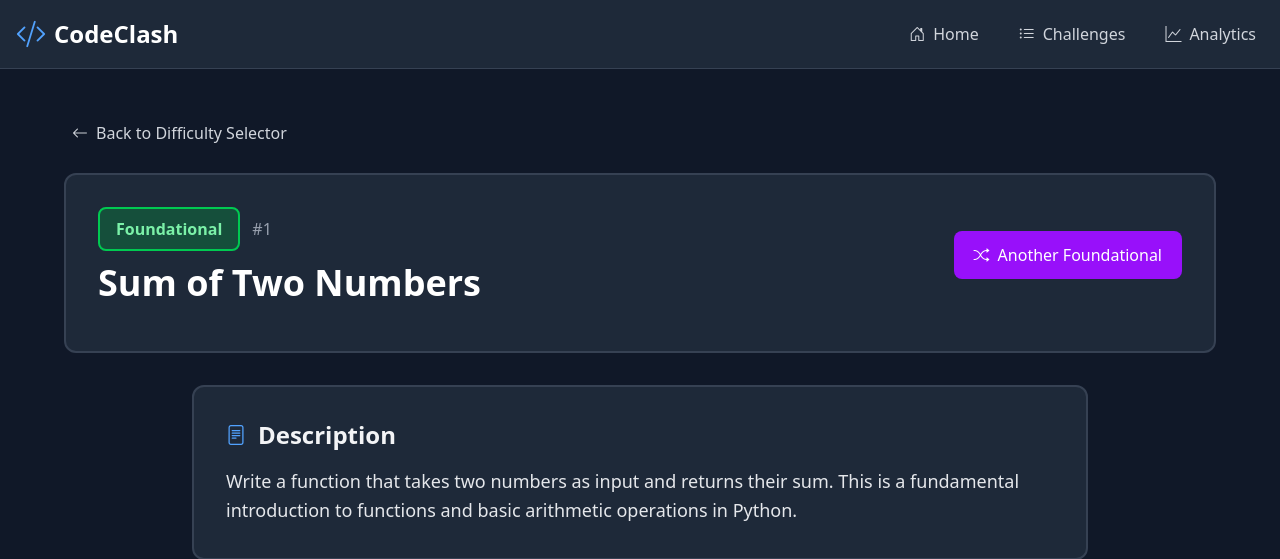
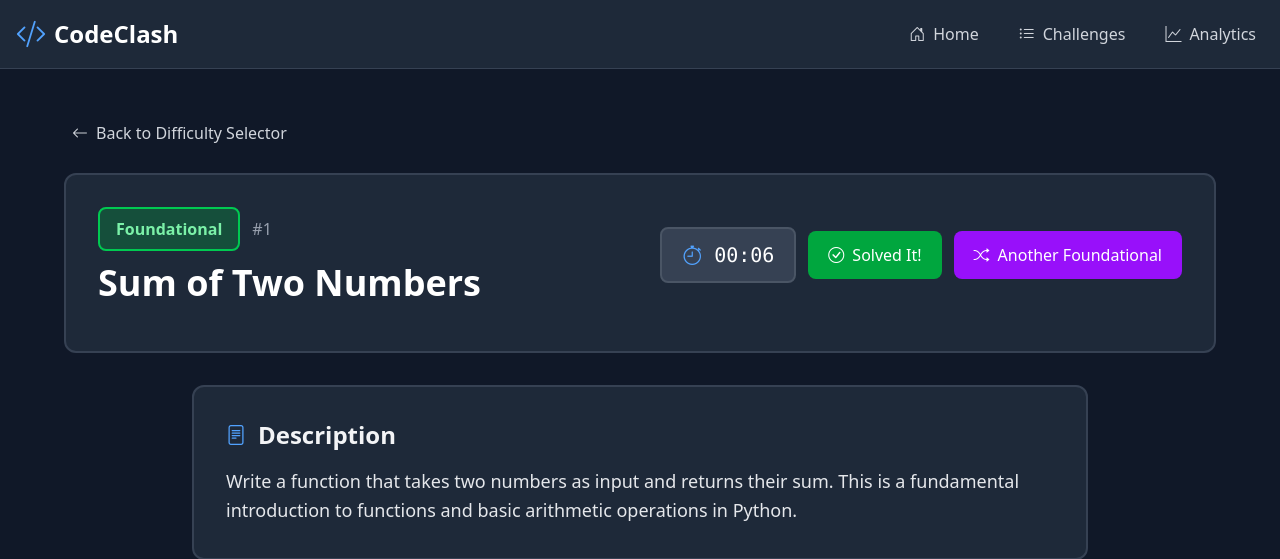
Before and after one commit to MACantara/CodeClash, a Flask app: page /challenge/1 in a window 1280 px wide. Shown: the top 559 px of the page. Run offline with Flask 3, Linux system fonts and the light colour scheme.

Commit message:
Add timer functionality and solved challenge tracking to challenge page

```diff
--- a/templates/challenge.html
+++ b/templates/challenge.html
@@ -32,9 +32,23 @@
                     </div>
                     <h1 class="text-3xl sm:text-4xl font-bold text-white">{{ challenge.problem_name }}</h1>
                 </div>
-                <div class="flex gap-3">
+                <div class="flex flex-col sm:flex-row items-stretch sm:items-center gap-3">
+                    <!-- Timer Display -->
+                    <div class="bg-gray-700 px-5 py-3 rounded-lg border-2 border-gray-600 flex items-center gap-3">
+                        <i class="bi bi-stopwatch text-blue-400 text-xl" aria-hidden="true"></i>
+                        <span id="timer-display" class="text-xl font-mono text-white" role="timer" aria-live="polite" aria-label="Time elapsed">00:00</span>
+                    </div>
+
+                    <!-- Solved It Button -->
+                    <button id="solved-button" onclick="markAsSolved()"
+                            class="bg-green-600 hover:bg-green-500 text-white px-5 py-3 rounded-lg transition-all duration-200 hover:shadow-lg flex items-center gap-2 justify-center focus:outline-none focus:ring-4 focus:ring-green-400 focus:ring-offset-2 focus:ring-offset-gray-900"
+                            aria-label="Mark challenge as solved">
+                        <i class="bi bi-check-circle" aria-hidden="true"></i>
+                        <span>Solved It!</span>
+                    </button>
+
                     <button onclick="location.href='/random/{{ challenge.difficulty }}'"
-                            class="bg-purple-600 hover:bg-purple-500 text-white px-5 py-3 rounded-lg transition-all duration-200 hover:shadow-lg flex items-center gap-2 focus:outline-none focus:ring-4 focus:ring-purple-400 focus:ring-offset-2 focus:ring-offset-gray-900"
+                            class="bg-purple-600 hover:bg-purple-500 text-white px-5 py-3 rounded-lg transition-all duration-200 hover:shadow-lg flex items-center gap-2 justify-center focus:outline-none focus:ring-4 focus:ring-purple-400 focus:ring-offset-2 focus:ring-offset-gray-900"
                             aria-label="Get another {{ challenge.difficulty }} challenge">
                         <i class="bi bi-shuffle" aria-hidden="true"></i>
                         <span class="hidden sm:inline">Another {{ challenge.difficulty.capitalize() }}</span>
@@ -192,5 +206,115 @@ document.addEventListener('keydown', (e) => {
         }
     }
 });
+
+// Timer functionality
+let timerStartTime = null;
+let timerInterval = null;
+let elapsedSeconds = 0;
+
+function startTimer() {
+    timerStartTime = Date.now();
+    elapsedSeconds = 0;
+
+    timerInterval = setInterval(() => {
+        elapsedSeconds = Math.floor((Date.now() - timerStartTime) / 1000);
+        updateTimerDisplay(elapsedSeconds);
+    }, 1000);
+}
+
+function stopTimer() {
+    if (timerInterval) {
+        clearInterval(timerInterval);
+        timerInterval = null;
+    }
+    return elapsedSeconds;
+}
+
+function updateTimerDisplay(seconds) {
+    const minutes = Math.floor(seconds / 60);
+    const remainingSeconds = seconds % 60;
+    const display = `${String(minutes).padStart(2, '0')}:${String(remainingSeconds).padStart(2, '0')}`;
+    document.getElementById('timer-display').textContent = display;
+}
+
+// Mark challenge as solved
+async function markAsSolved() {
+    const timeElapsed = stopTimer();
+    const solvedButton = document.getElementById('solved-button');
+
+    // Disable button to prevent multiple clicks
+    solvedButton.disabled = true;
+    solvedButton.innerHTML = '<i class="bi bi-check-circle" aria-hidden="true"></i><span>Saving...</span>';
+
+    const challengeData = {
+        problem_number: {{ challenge.problem_number }},
+        problem_name: "{{ challenge.problem_name }}",
+        difficulty: "{{ challenge.difficulty }}",
+        programming_language: "{{ challenge.programming_language }}",
+        time_elapsed: timeElapsed,
+        solved_at: new Date().toISOString()
+    };
+
+    try {
+        // Save to IndexedDB
+        await window.CodeClash.db.saveSolvedChallenge(challengeData);
+
+        // Update button to show success
+        solvedButton.innerHTML = '<i class="bi bi-check-circle-fill" aria-hidden="true"></i><span>Saved!</span>';
+        solvedButton.classList.remove('bg-green-600', 'hover:bg-green-500');
+        solvedButton.classList.add('bg-green-700', 'cursor-not-allowed');
+
+        // Show success notification
+        if (window.showNotification) {
+            const timeStr = formatTime(timeElapsed);
+            window.showNotification(`Challenge completed in ${timeStr}! Time saved to analytics.`, 'success');
+        }
+
+        // Offer to go to analytics or next challenge
+        setTimeout(() => {
+            const goToAnalytics = confirm('Challenge saved! Would you like to view your analytics?');
+            if (goToAnalytics) {
+                window.location.href = '/analytics';
+            }
+        }, 1500);
+
+    } catch (error) {
+        console.error('Error saving challenge:', error);
+        solvedButton.disabled = false;
+        solvedButton.innerHTML = '<i class="bi bi-check-circle" aria-hidden="true"></i><span>Solved It!</span>';
+
+        if (window.showNotification) {
+            window.showNotification('Error saving progress. Please try again.', 'error');
+        }
+    }
+}
+
+function formatTime(seconds) {
+    const mins = Math.floor(seconds / 60);
+    const secs = seconds % 60;
+    if (mins > 0) {
+        return `${mins}m ${secs}s`;
+    }
+    return `${secs}s`;
+}
+
+// Start timer when page loads
+document.addEventListener('DOMContentLoaded', () => {
+    startTimer();
+
+    // Check if this challenge was already solved
+    window.CodeClash.db.getChallengeById({{ challenge.problem_number }}).then(solved => {
+        if (solved) {
+            const solvedButton = document.getElementById('solved-button');
+            solvedButton.disabled = true;
+            solvedButton.innerHTML = '<i class="bi bi-check-circle-fill" aria-hidden="true"></i><span>Already Solved</span>';
+            solvedButton.classList.remove('bg-green-600', 'hover:bg-green-500');
+            solvedButton.classList.add('bg-gray-700', 'cursor-not-allowed');
+            solvedButton.setAttribute('aria-label', 'Challenge already solved');
+        }
+    }).catch(err => {
+        console.error('Error checking solved status:', err);
+    });
+});
 </script>
 {% endblock %}
```
